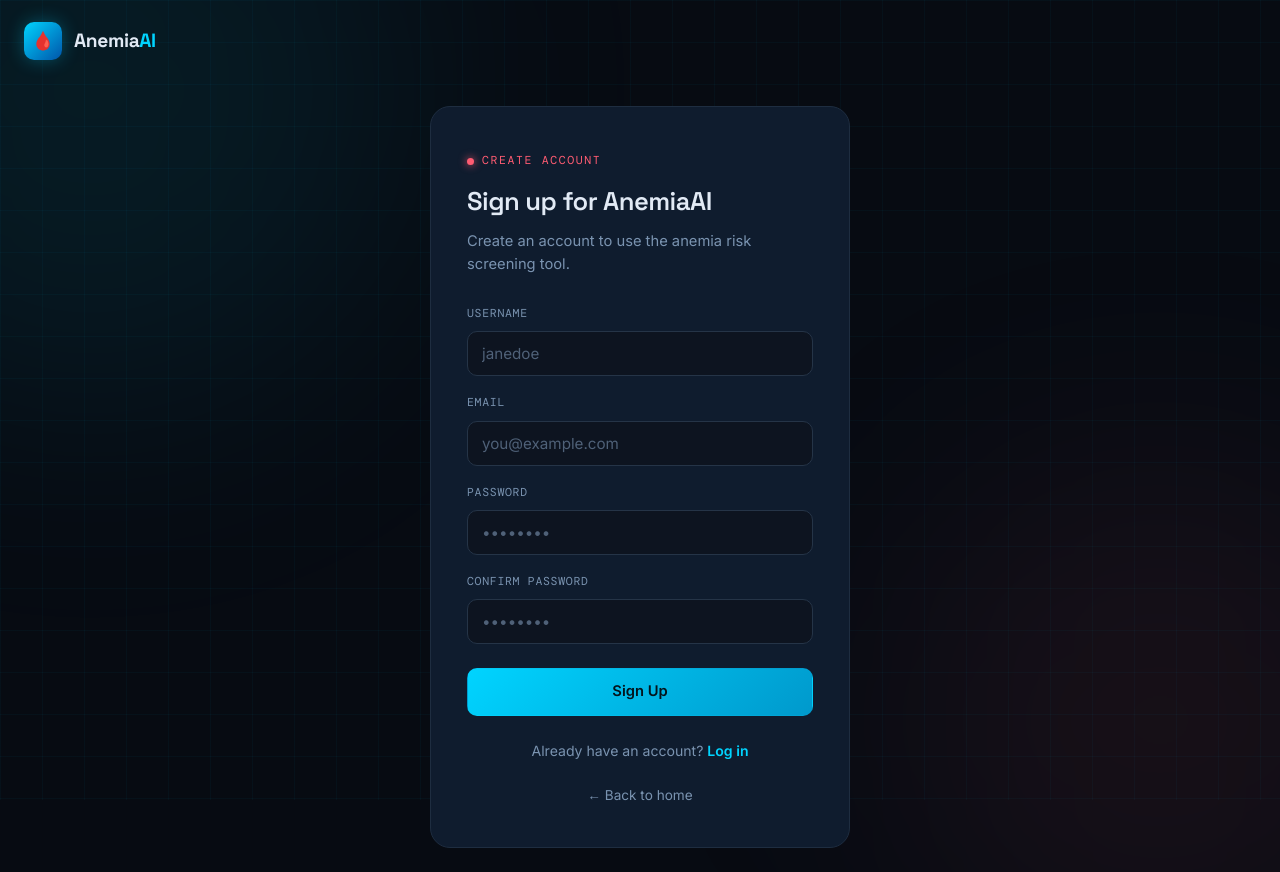
After one commit to ClariceDsilva/anemia-detection, a Flask app: page /signup in a window 1280 px wide. The commit adds this page. Run offline with Flask 3, Linux system fonts and the light colour scheme.

Commit message:
Add authentication foundation (Step 3A)
- Add Flask-Login + Flask-SQLAlchemy (SQLite for local dev)
- Add User model with hashed passwords (extensions.py, models.py)
- Add /signup, /login, /logout routes (auth.py blueprint)
- Add dashboard.html, login.html, signup.html templates
- Protect /tool and /predict with @login_required
- Update landing page nav to reflect auth state (current_user)
- Remove About This Project section from landing page
- Add .gitignore to exclude local instance/*.db

```diff
--- a/app.py
+++ b/app.py
@@ -9,9 +9,13 @@ from datetime import datetime
 
 import cv2
 from flask import Flask, request, render_template, redirect, url_for, flash
+from flask_login import login_required, current_user
 from werkzeug.utils import secure_filename
 
 from predict import load_model, predict_multiple, apply_symptom_modifier
+from extensions import db, login_manager
+from models import User
+from auth import auth_bp
 
 BASE_DIR = Path(__file__).parent
 UPLOAD_FOLDER = BASE_DIR / "static" / "uploads"
@@ -20,8 +24,38 @@ ALLOWED_EXTENSIONS = {"png", "jpg", "jpeg"}
 MAX_FILE_SIZE = 10 * 1024 * 1024
 
 app = Flask(__name__)
-app.secret_key = "secret"
+
+# SECRET_KEY: read from the environment in real deployments. The literal
+# string below is ONLY a fallback for local development so the app still
+# runs out of the box — it is not a real secret and must not be relied on
+# outside local dev.
+app.secret_key = os.environ.get("SECRET_KEY", "dev-only-insecure-secret-key")
+
 app.config["MAX_CONTENT_LENGTH"] = MAX_FILE_SIZE
+
+# --- Database (Step 3A: local SQLite via Flask-SQLAlchemy only) ---
+# PostgreSQL is intentionally NOT configured yet; that's a later step.
+os.makedirs(app.instance_path, exist_ok=True)
+app.config["SQLALCHEMY_DATABASE_URI"] = os.environ.get(
+    "DATABASE_URL",
+    f"sqlite:///{os.path.join(app.instance_path, 'anemiaai.db')}",
+)
+app.config["SQLALCHEMY_TRACK_MODIFICATIONS"] = False
+
+db.init_app(app)
+login_manager.init_app(app)
+
+app.register_blueprint(auth_bp)
+
+
+@login_manager.user_loader
+def load_user(user_id):
+    return db.session.get(User, int(user_id))
+
+
+# Create tables automatically for local development if they don't exist yet.
+with app.app_context():
+    db.create_all()
 
 UPLOAD_FOLDER.mkdir(parents=True, exist_ok=True)
 
@@ -46,10 +80,17 @@ def landing():
     return render_template("landing.html")
 
 @app.route("/tool")
+@login_required
 def index():
     return render_template("index.html", model_loaded=MODEL is not None)
 
+@app.route("/dashboard")
+@login_required
+def dashboard():
+    return render_template("dashboard.html", user=current_user)
+
 @app.route("/predict", methods=["POST"])
+@login_required
 def predict():
     if MODEL is None:
         flash("Model not loaded")
--- a/requirements.txt
+++ b/requirements.txt
@@ -1,5 +1,7 @@
 Flask==3.0.0
 Werkzeug==3.0.1
+Flask-Login==0.6.3
+Flask-SQLAlchemy==3.1.1
 numpy
 opencv-python
 scikit-learn
--- /dev/null
+++ b/static/css/auth.css
@@ -0,0 +1,185 @@
+/* ==========================================================================
+   AnemiaAI — Auth pages (login / signup / dashboard)
+   Relies on the design tokens, reset, and .btn styles already defined in
+   landing.css (loaded alongside this file). This file only adds the
+   auth-card / form / flash-message / dashboard-specific styles.
+   ========================================================================== */
+
+.auth-topbar {
+  position: relative;
+  z-index: 1;
+  padding: 22px 24px;
+}
+.auth-topbar .brand { display: inline-flex; align-items: center; gap: 12px; }
+
+.auth-wrap {
+  position: relative;
+  z-index: 1;
+  min-height: calc(100vh - 84px);
+  display: flex;
+  align-items: center;
+  justify-content: center;
+  padding: 24px;
+}
+
+.auth-card {
+  width: 100%;
+  max-width: 420px;
+  background: var(--card);
+  border: 1px solid var(--border);
+  border-radius: 20px;
+  padding: 40px 36px;
+}
+
+.auth-card .eyebrow { margin-bottom: 10px; }
+
+.auth-card h1 {
+  font-family: var(--font-display);
+  font-size: 1.6rem;
+  font-weight: 600;
+  letter-spacing: -0.02em;
+  margin-bottom: 8px;
+}
+
+.auth-card .auth-sub {
+  color: var(--muted);
+  font-size: 0.92rem;
+  margin-bottom: 28px;
+  line-height: 1.6;
+}
+
+.form-field { margin-bottom: 18px; }
+.form-field label {
+  display: block;
+  font-family: var(--font-mono);
+  font-size: 0.72rem;
+  letter-spacing: 0.06em;
+  text-transform: uppercase;
+  color: var(--muted);
+  margin-bottom: 8px;
+}
+.form-field input {
+  width: 100%;
+  background: var(--bg2);
+  border: 1px solid var(--border2);
+  border-radius: 10px;
+  padding: 12px 14px;
+  font-family: var(--font-body);
+  font-size: 0.95rem;
+  color: var(--text);
+  transition: border-color 0.18s ease, box-shadow 0.18s ease;
+}
+.form-field input::placeholder { color: var(--muted-dim); }
+.form-field input:focus {
+  outline: none;
+  border-color: var(--cyan);
+  box-shadow: 0 0 0 3px rgba(0, 212, 255, 0.12);
+}
+
+.auth-submit { width: 100%; margin-top: 6px; }
+
+.auth-switch {
+  margin-top: 24px;
+  text-align: center;
+  font-size: 0.88rem;
+  color: var(--muted);
+}
+.auth-switch a { color: var(--cyan); font-weight: 600; }
+.auth-switch a:hover { text-decoration: underline; }
+
+.auth-back {
+  display: inline-flex;
+  align-items: center;
+  gap: 6px;
+  margin-top: 22px;
+  font-size: 0.85rem;
+  color: var(--muted-dim);
+  text-align: center;
+  justify-content: center;
+  width: 100%;
+}
+.auth-back a { color: var(--muted); }
+.auth-back a:hover { color: var(--text); }
+
+/* ---------- Flash messages ---------- */
+
+.flash-list { margin-bottom: 20px; display: flex; flex-direction: column; gap: 10px; }
+.flash {
+  font-size: 0.88rem;
+  padding: 12px 14px;
+  border-radius: 10px;
+  line-height: 1.5;
+}
+.flash-error {
+  background: rgba(255, 92, 114, 0.1);
+  border: 1px solid rgba(255, 92, 114, 0.3);
+  color: #ffb3bd;
+}
+.flash-success {
+  background: rgba(0, 212, 255, 0.08);
+  border: 1px solid rgba(0, 212, 255, 0.28);
+  color: #a8ecff;
+}
+.flash-message {
+  background: rgba(122, 147, 176, 0.1);
+  border: 1px solid var(--border2);
+  color: var(--text);
+}
+
+/* ---------- Dashboard ---------- */
+
+.dash-wrap {
+  position: relative;
+  z-index: 1;
+  max-width: 760px;
+  margin: 0 auto;
+  padding: 64px 24px 80px;
+}
+
+.dash-card {
+  background: var(--card);
+  border: 1px solid var(--border);
+  border-radius: 20px;
+  padding: 44px 40px;
+}
+
+.dash-card .eyebrow { margin-bottom: 14px; }
+
+.dash-card h1 {
+  font-family: var(--font-display);
+  font-size: clamp(1.6rem, 3vw, 2.1rem);
+  font-weight: 600;
+  letter-spacing: -0.02em;
+  margin-bottom: 14px;
+}
+.dash-card h1 span { color: var(--cyan); }
+
+.dash-card p.dash-copy {
+  color: var(--muted);
+  font-size: 1rem;
+  line-height: 1.75;
+  max-width: 560px;
+  margin-bottom: 32px;
+}
+
+.dash-actions {
+  display: flex;
+  gap: 14px;
+  flex-wrap: wrap;
+}
+
+.dash-topbar {
+  position: relative;
+  z-index: 1;
+  padding: 22px 24px;
+  display: flex;
+  align-items: center;
+  justify-content: space-between;
+  max-width: 760px;
+  margin: 0 auto;
+}
+
+@media (max-width: 520px) {
+  .auth-card { padding: 32px 24px; }
+  .dash-card { padding: 32px 26px; }
+}
--- /dev/null
+++ b/templates/signup.html
@@ -0,0 +1,104 @@
+<!DOCTYPE html>
+<html lang="en">
+<head>
+  <meta charset="UTF-8" />
+  <meta name="viewport" content="width=device-width, initial-scale=1.0" />
+  <title>Sign Up — AnemiaAI</title>
+  <link rel="preconnect" href="https://fonts.googleapis.com">
+  <link rel="preconnect" href="https://fonts.gstatic.com" crossorigin>
+  <link href="https://fonts.googleapis.com/css2?family=Space+Grotesk:wght@500;600;700&family=DM+Mono:wght@400;500&family=Inter:wght@400;500;600&display=swap" rel="stylesheet">
+  <link rel="stylesheet" href="{{ url_for('static', filename='css/landing.css') }}">
+  <link rel="stylesheet" href="{{ url_for('static', filename='css/auth.css') }}">
+</head>
+<body>
+
+  <div class="bg-grid" aria-hidden="true"></div>
+  <div class="bg-orb orb-cyan" aria-hidden="true"></div>
+  <div class="bg-orb orb-coral" aria-hidden="true"></div>
+
+  <div class="auth-topbar">
+    <a class="brand" href="{{ url_for('landing') }}">
+      <div class="brand-icon">🩸</div>
+      <div class="brand-text">Anemia<span>AI</span></div>
+    </a>
+  </div>
+
+  <div class="auth-wrap">
+    <div class="auth-card">
+      <span class="eyebrow coral">Create Account</span>
+      <h1>Sign up for AnemiaAI</h1>
+      <p class="auth-sub">Create an account to use the anemia risk screening tool.</p>
+
+      {% with messages = get_flashed_messages(with_categories=true) %}
+        {% if messages %}
+          <div class="flash-list">
+            {% for category, message in messages %}
+              <div class="flash flash-{{ category }}">{{ message }}</div>
+            {% endfor %}
+          </div>
+        {% endif %}
+      {% endwith %}
+
+      <form method="POST" action="{{ url_for('auth.signup') }}" novalidate>
+        <div class="form-field">
+          <label for="username">Username</label>
+          <input
+            type="text"
+            id="username"
+            name="username"
+            placeholder="janedoe"
+            value="{{ username or '' }}"
+            autocomplete="username"
+            required
+          />
+        </div>
+        <div class="form-field">
+          <label for="email">Email</label>
+          <input
+            type="email"
+            id="email"
+            name="email"
+            placeholder="you@example.com"
+            value="{{ email or '' }}"
+            autocomplete="email"
+            required
+          />
+        </div>
+        <div class="form-field">
+          <label for="password">Password</label>
+          <input
+            type="password"
+            id="password"
+            name="password"
+            placeholder="••••••••"
+            autocomplete="new-password"
+            required
+          />
+        </div>
+        <div class="form-field">
+          <label for="confirm_password">Confirm Password</label>
+          <input
+            type="password"
+            id="confirm_password"
+            name="confirm_password"
+            placeholder="••••••••"
+            autocomplete="new-password"
+            required
+          />
+        </div>
+
+        <button type="submit" class="btn btn-primary auth-submit">Sign Up</button>
+      </form>
+
+      <p class="auth-switch">
+        Already have an account? <a href="{{ url_for('auth.login') }}">Log in</a>
+      </p>
+
+      <div class="auth-back">
+        <a href="{{ url_for('landing') }}">← Back to home</a>
+      </div>
+    </div>
+  </div>
+
+</body>
+</html>
```
Also changed, not shown: auth.py (added, +92 -0 lines), extensions.py (added, +22 -0 lines), models.py (added, +40 -0 lines), static/css/landing.css (+0 -44 lines), templates/dashboard.html (added, +55 -0 lines), templates/landing.html (+15 -52 lines), templates/login.html (added, +81 -0 lines), 1 other file.
